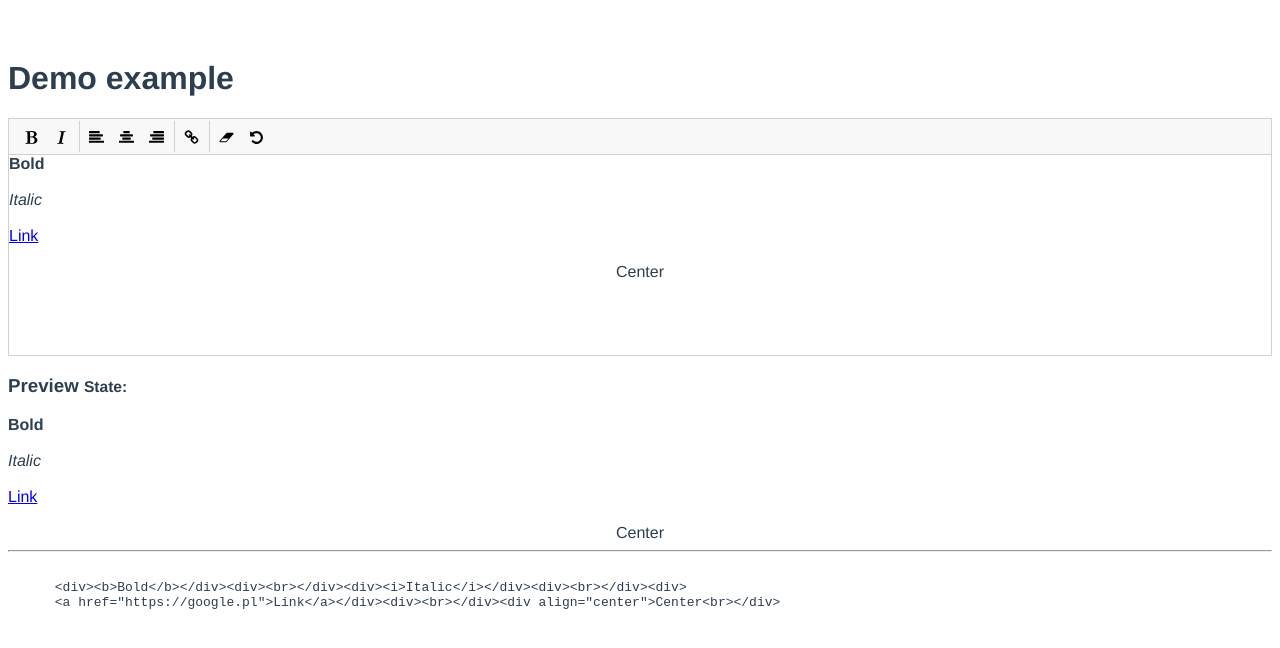
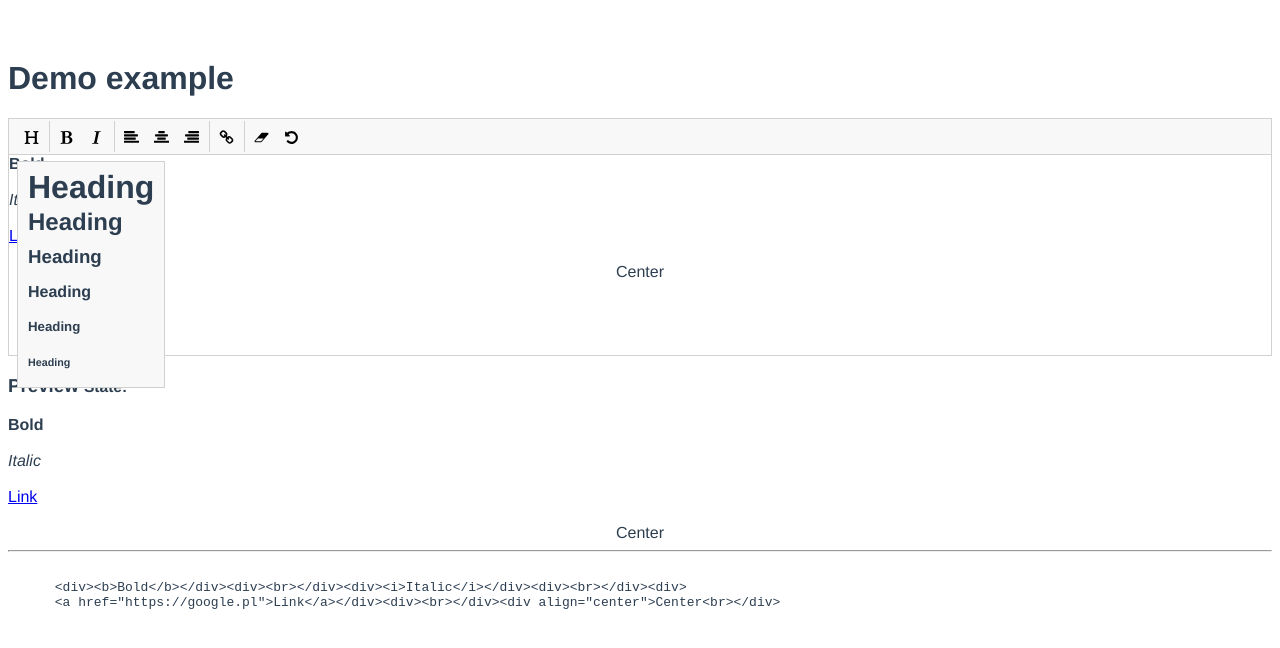
Before and after one commit to ddosdor/vue-sh-wysiwyg, a Vue app: page / in a window 1280 px wide. Both pictures are taken after a click on the button 32 px from the left and 136 px from the top of the page. Shown: the top 648 px of the page. Built offline with nearby package versions, Linux system fonts and the light colour scheme.

Commit message:
(featute): Add heading tool

```diff
--- a/src/ShWysiwyg/ShTool.vue
+++ b/src/ShWysiwyg/ShTool.vue
@@ -17,6 +17,7 @@
 <script>
 import ShUtils from './ShUtils';
 import CreateLink from './utils/CreateLink';
+import Heading from './utils/Heading';
 
 export default {
   name: 'ShButton',
@@ -24,6 +25,7 @@ export default {
   components: {
     ShUtils,
     CreateLink,
+    Heading,
   },
 
   props: {
--- a/src/ShWysiwyg/ShUtils.vue
+++ b/src/ShWysiwyg/ShUtils.vue
@@ -10,4 +10,5 @@
   top: 40px
   border: 1px solid #d1d1d1
   z-index: 1
+  background: #f8f8f8
 </style>
--- a/src/ShWysiwyg/ShWysiwyg.vue
+++ b/src/ShWysiwyg/ShWysiwyg.vue
@@ -49,7 +49,7 @@ export default {
     toolbar: {
       type: Array,
       default: () => [
-        'bold', 'italic', '|', 'justifyLeft', 'justifyCenter', 'justifyRight', '|', 'createLink', '|', 'removeFormat', 'undo',
+        'heading', '|', 'bold', 'italic', '|', 'justifyLeft', 'justifyCenter', 'justifyRight', '|', 'createLink', '|', 'removeFormat', 'undo',
       ],
     },
   },
@@ -144,6 +144,7 @@ export default {
     padding: 2px 8px
     white-space: normal
     line-height: 20px
+    color: #2c3e50
 
     .toolbar__divider
       display: block
--- a/src/ShWysiwyg/commands.js
+++ b/src/ShWysiwyg/commands.js
@@ -55,4 +55,11 @@ export default {
     cmd: 'undo',
     icon: '<svg width="15" height="15" viewBox="0 0 1792 1792" xmlns="http://www.w3.org/2000/svg"><path d="M1664 896q0 156-61 298t-164 245-245 164-298 61q-172 0-327-72.5t-264-204.5q-7-10-6.5-22.5t8.5-20.5l137-138q10-9 25-9 16 2 23 12 73 95 179 147t225 52q104 0 198.5-40.5t163.5-109.5 109.5-163.5 40.5-198.5-40.5-198.5-109.5-163.5-163.5-109.5-198.5-40.5q-98 0-188 35.5t-160 101.5l137 138q31 30 14 69-17 40-59 40h-448q-26 0-45-19t-19-45v-448q0-42 40-59 39-17 69 14l130 129q107-101 244.5-156.5t284.5-55.5q156 0 298 61t245 164 164 245 61 298z"/></svg>',
   },
+  heading: {
+    ...commandTemplate,
+    title: 'Heading',
+    cmd: 'heading',
+    utils: 'Heading',
+    icon: '<svg width="15" height="15" viewBox="0 0 1792 1792" xmlns="http://www.w3.org/2000/svg"><path d="M1682 1664q-44 0-132.5-3.5t-133.5-3.5q-44 0-132 3.5t-132 3.5q-24 0-37-20.5t-13-45.5q0-31 17-46t39-17 51-7 45-15q33-21 33-140l-1-391q0-21-1-31-13-4-50-4h-675q-38 0-51 4-1 10-1 31l-1 371q0 142 37 164 16 10 48 13t57 3.5 45 15 20 45.5q0 26-12.5 48t-36.5 22q-47 0-139.5-3.5t-138.5-3.5q-43 0-128 3.5t-127 3.5q-23 0-35.5-21t-12.5-45q0-30 15.5-45t36-17.5 47.5-7.5 42-15q33-23 33-143l-1-57v-813q0-3 .5-26t0-36.5-1.5-38.5-3.5-42-6.5-36.5-11-31.5-16-18q-15-10-45-12t-53-2-41-14-18-45q0-26 12-48t36-22q46 0 138.5 3.5t138.5 3.5q42 0 126.5-3.5t126.5-3.5q25 0 37.5 22t12.5 48q0 30-17 43.5t-38.5 14.5-49.5 4-43 13q-35 21-35 160l1 320q0 21 1 32 13 3 39 3h699q25 0 38-3 1-11 1-32l1-320q0-139-35-160-18-11-58.5-12.5t-66-13-25.5-49.5q0-26 12.5-48t37.5-22q44 0 132 3.5t132 3.5q43 0 129-3.5t129-3.5q25 0 37.5 22t12.5 48q0 30-17.5 44t-40 14.5-51.5 3-44 12.5q-35 23-35 161l1 943q0 119 34 140 16 10 46 13.5t53.5 4.5 41.5 15.5 18 44.5q0 26-12 48t-36 22z"/></svg>',
+  },
 };
--- /dev/null
+++ b/src/ShWysiwyg/utils/Heading.vue
@@ -0,0 +1,60 @@
+<template>
+  <div class="Heading">
+    <h1 class="Heading__header"
+        @click="createHeader('h1')"
+    >
+      Heading
+    </h1>
+    <h2 class="Heading__header"
+        @click="createHeader('h2')"
+    >
+      Heading
+    </h2>
+    <h3 class="Heading__header"
+        @click="createHeader('h3')"
+    >
+      Heading
+    </h3>
+    <h4 class="Heading__header"
+        @click="createHeader('h4')"
+    >
+      Heading
+    </h4>
+    <h5 class="Heading__header"
+        @click="createHeader('h5')"
+    >
+      Heading
+    </h5>
+    <h6 class="Heading__header"
+        @click="createHeader('h6')"
+    >
+      Heading
+    </h6>
+  </div>
+</template>
+
+<script type="text/javascript">
+export default {
+  name: 'Heading',
+
+  methods: {
+    createHeader(headerSize) {
+      this.$emit('addAdditionalArgs', headerSize);
+    },
+  },
+};
+</script>
+
+<style lang="sass" scoped>
+.Heading
+  position: relative
+  padding: 0 10px
+
+  &__header
+    color: #2c3e50
+    margin: 15px 0px
+    cursor: pointer
+
+    &:hover
+      text-decoration: underline
+</style>
```
